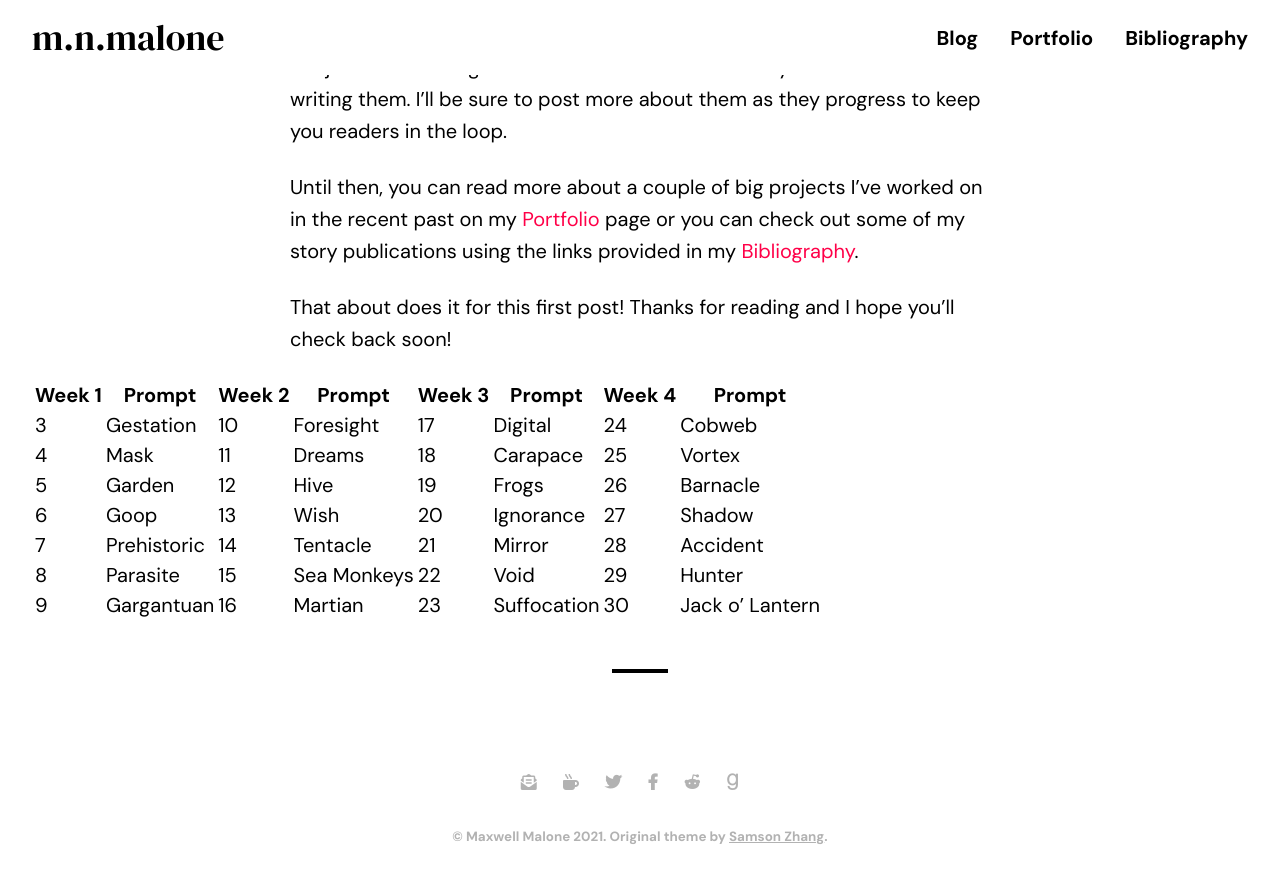
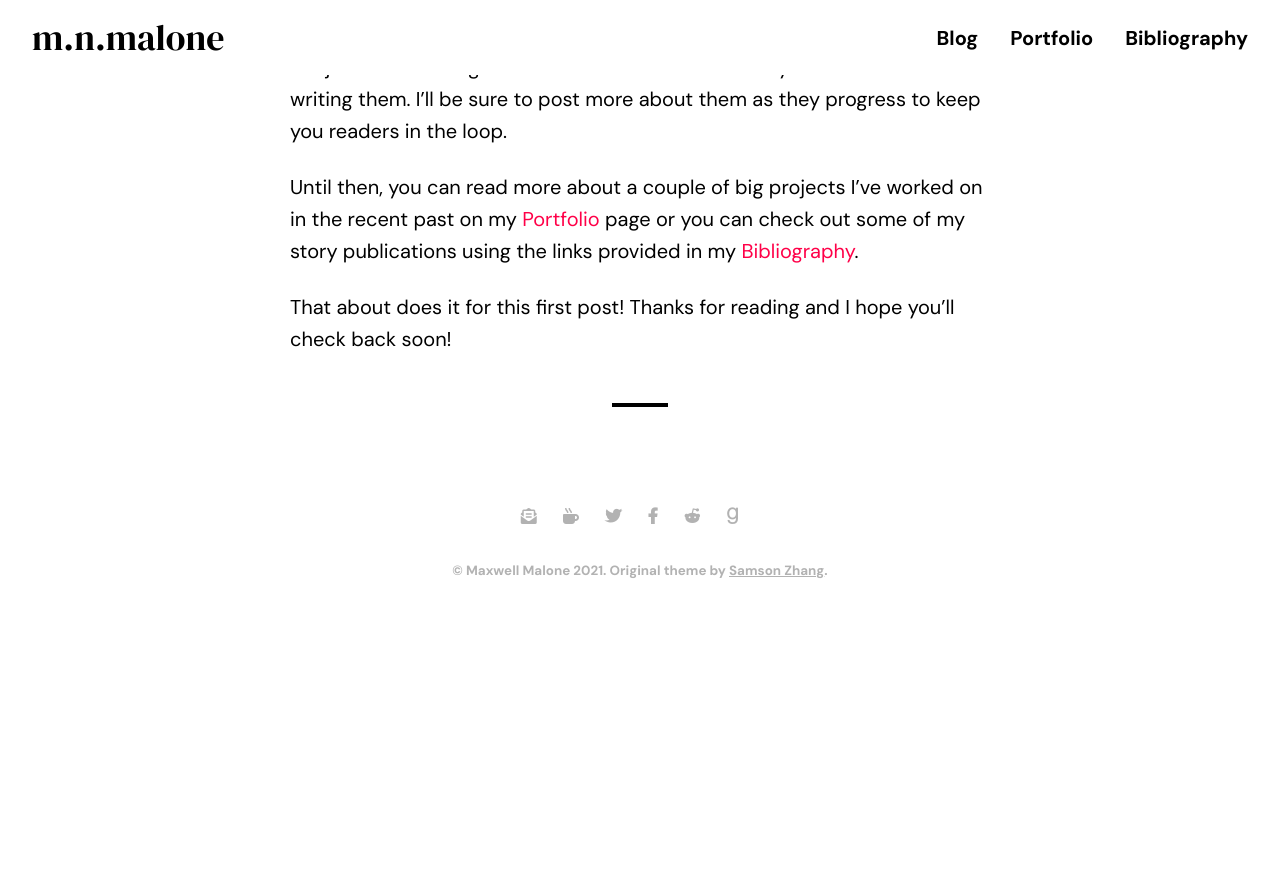
Before and after one commit to mnmalone/mnmalone2021, a Jekyll site: the page built from _posts/2021-01-30-blog-birthday.md, in a window 1280 px wide and 900 px high, scrolled down 3640 px. Shown: the top 883 px of the window. Built offline with Jekyll 4.4.1, drawn with Linux system fonts in a browser that asks for light colours; some web fonts are replaced; comment, search, counter and statistics services are not loaded; after the commit the page ends 4274 px from its top, so only the background shows below that.

Commit message:
Update 2021-01-30-blog-birthday.md

```diff
--- a/_posts/2021-01-30-blog-birthday.md
+++ b/_posts/2021-01-30-blog-birthday.md
@@ -47,13 +47,3 @@ With the building of this site and the wildness that 2020 had to offer, I’ve b
 Until then, you can read more about a couple of big projects I’ve worked on in the recent past on my [Portfolio]({{ site.baseurl }}/portfolio) page or you can check out some of my story publications using the links provided in my [Bibliography]({{ site.baseurl }}/bibliography).
 
 That about does it for this first post! Thanks for reading and I hope you’ll check back soon!
-
-| Week 1 | Prompt       | Week 2 | Prompt       | Week 3 | Prompt       | Week 4 | Prompt           |
-| ------ | ------------ | ------ | ------------ | ------ | ------------ | ------ | ---------------- |
-| 3      | Gestation    | 10     | Foresight    | 17     | Digital      | 24     | Cobweb           |
-| 4      | Mask         | 11     | Dreams       | 18     | Carapace     | 25     | Vortex           |
-| 5      | Garden       | 12     | Hive         | 19     | Frogs        | 26     | Barnacle         |
-| 6      | Goop         | 13     | Wish         | 20     | Ignorance    | 27     | Shadow           |
-| 7      | Prehistoric  | 14     | Tentacle     | 21     | Mirror       | 28     | Accident         |
-| 8      | Parasite     | 15     | Sea Monkeys  | 22     | Void         | 29     | Hunter           |
-| 9      | Gargantuan   | 16     | Martian      | 23     | Suffocation  | 30     | Jack o’ Lantern  |
```
